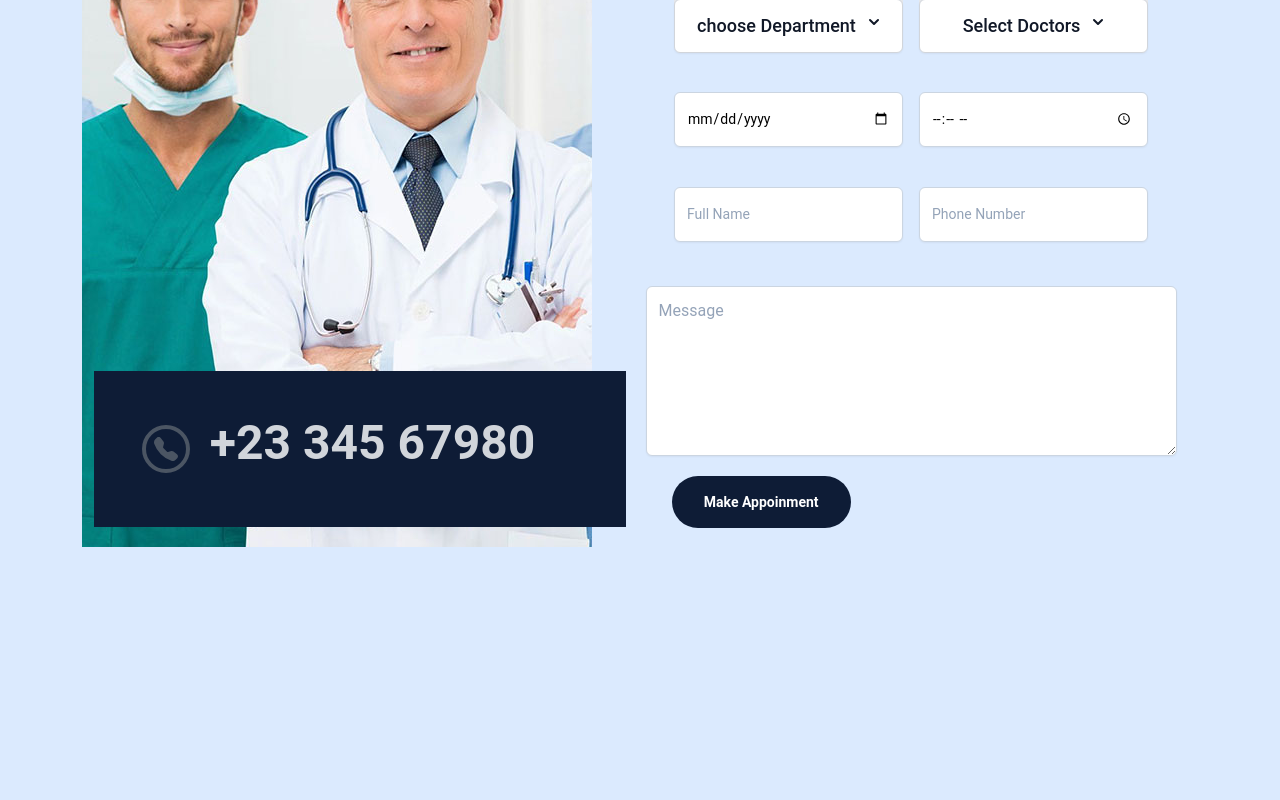
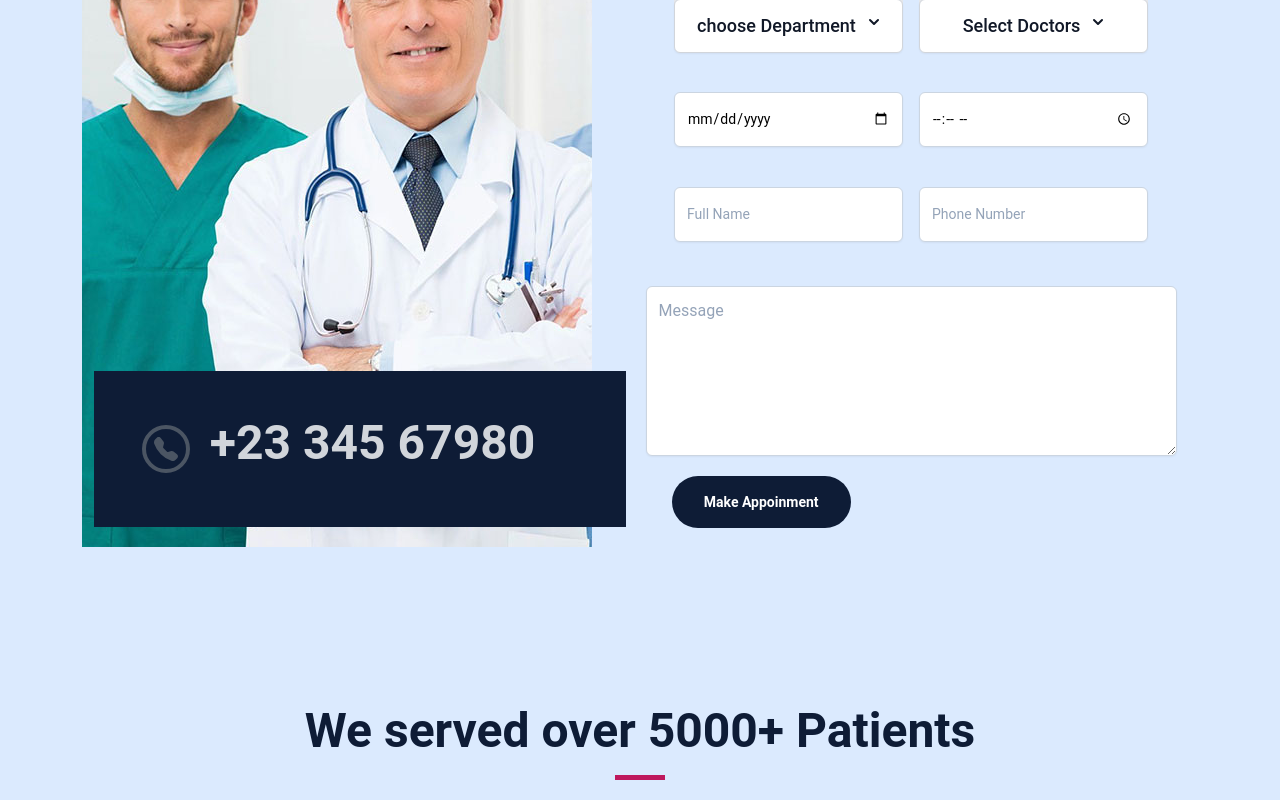
Before and after one commit to ShahidaMahtab/Medics, a React (Create React App) app: page / in a window 1280 px wide. Shown: the part 2818-3618 px from the top of the page. Before the commit the page ends 3525 px from the top, so only its background shows below. Built offline with nearby package versions, Linux system fonts and the light colour scheme.

Commit message:
reviews section

```diff
--- a/src/Pages/HomePage/Home/Home.js
+++ b/src/Pages/HomePage/Home/Home.js
@@ -3,6 +3,7 @@ import BookAppointment from "../BookAppointment/BookAppointment";
 import Hero from "../Hero/Hero";
 import PatientCareFeature from "../PatientCareFeature/PatientCareFeature";
 import PersonalCare from "../PersonalCare/PersonalCare";
+import Reviews from "../Reviews/Reviews";
 import Schedules from "../Schedules/Schedules";
 import Stats from "../Stats/Stats";
 
@@ -15,6 +16,7 @@ const Home = () => {
       <Stats />
       <PatientCareFeature />
       <BookAppointment />
+      <Reviews />
     </div>
   );
 };
--- /dev/null
+++ b/src/Pages/HomePage/Reviews/Reviews.js
@@ -0,0 +1,14 @@
+import React from "react";
+
+const Reviews = () => {
+  return (
+    <div className="mx-auto container">
+      <h2 className="text-5xl text-center text-[#0E1C36] font-semibold mb-5">
+        We served over 5000+ Patients
+      </h2>
+      <div className="border-t-[5px] w-[50px]  border-pink-700 mx-auto mb-5"></div>
+    </div>
+  );
+};
+
+export default Reviews;
```
